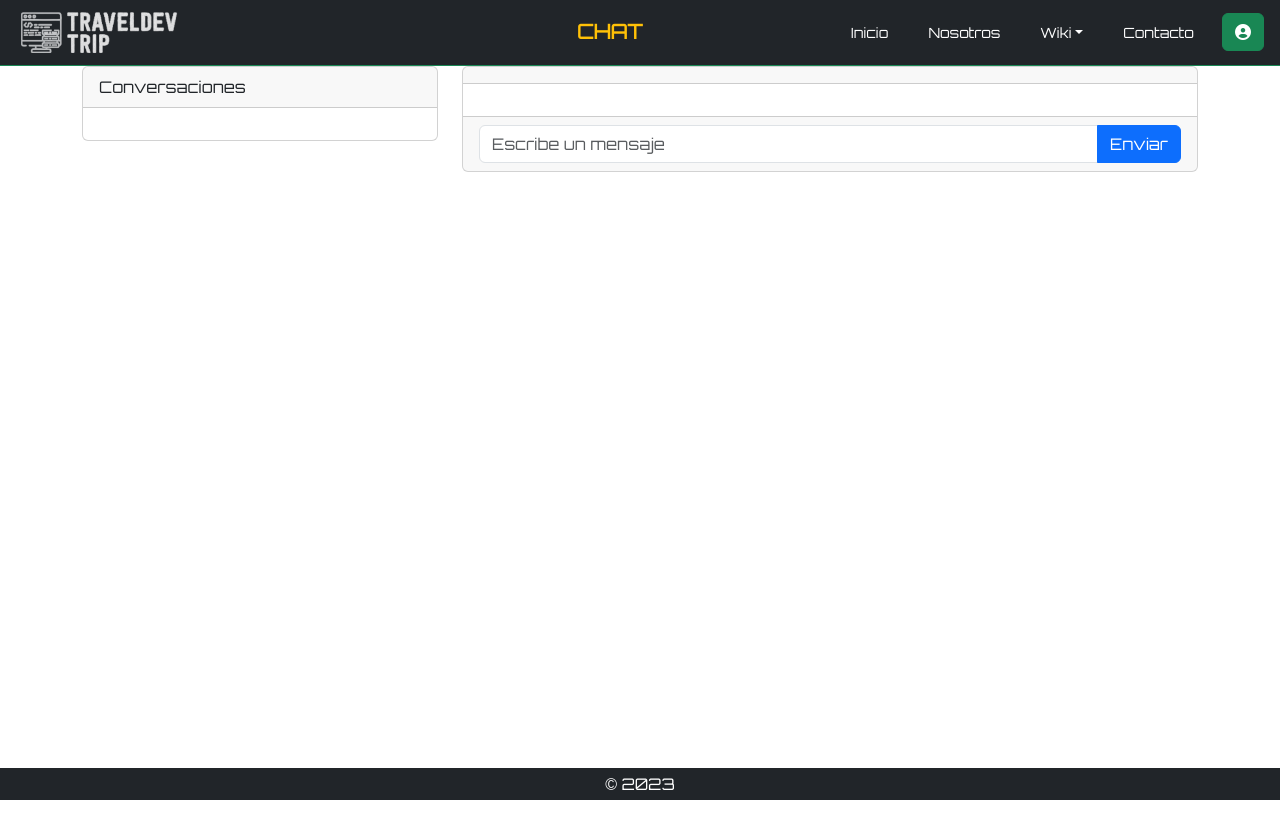
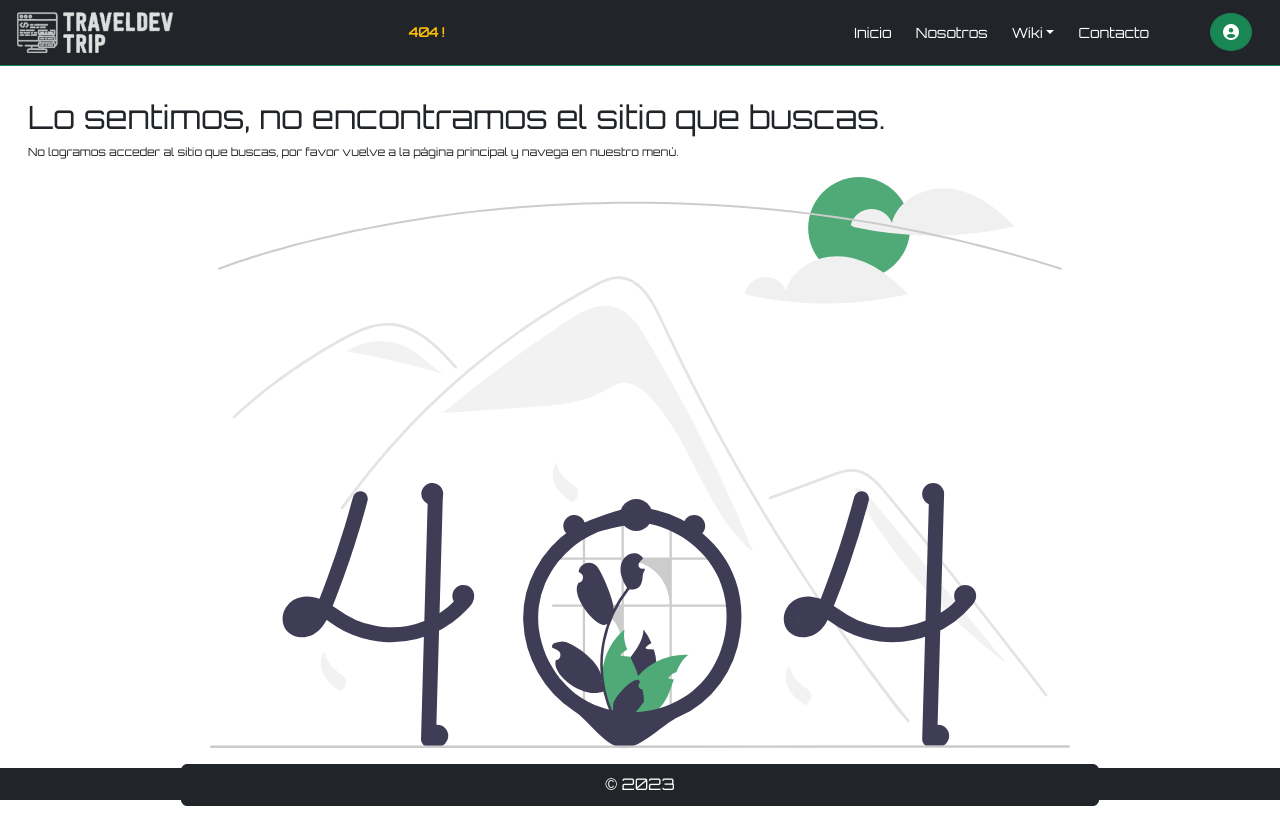
Before and after one commit to AncisDev/WS001, a Vue app: page /chat in a window 1280 px wide. Before the commit the page ends 800 px from the top, so only its background shows below. Built offline with nearby package versions, Linux system fonts and the light colour scheme.

Commit message:
implementacion de vista panel de usuario

```diff
--- a/src/App.vue
+++ b/src/App.vue
@@ -1,6 +1,6 @@
 <template>
   <div>
-    <Loading v-show="this.$store.state.load"></Loading>
+    <Loading v-show="this.$store.state.load" :titulo="tituloWeb"></Loading>
     <Header></Header>
     <router-view :titulo="tituloWeb"/>
     <footer class="position-fixed bottom-0 text-bg-dark text-center w-100 py-1 m-0">
--- a/src/components/Header.vue
+++ b/src/components/Header.vue
@@ -1,6 +1,6 @@
 <template>
-    <div class="w-100 bg-dark text-light border-bottom border-success d-flex justify-content-between align-items-center sticky-top border-bottom m-0 p-0">
-        <div class="w-100 w-md-25 px-1 p-0 m-0 text-start fs-1 ">
+    <div class="row bg-dark text-light border-bottom border-success d-flex justify-content-between align-items-center sticky-top border-bottom m-0 p-0">
+        <div class="col-5 col-md-2 p-0 m-0 text-start fs-1 ">
             <router-link :to="{name: 'Inicio'}"
             class="btn btn-outline-success btn-lg border-0 rounded-0 w-100 m-0 p-0 fs-2 text-start d-block"
             >
@@ -13,14 +13,17 @@
         </div>
 
         <!-- Nombre vista -->
-        <div ref="titleView" class="text-center text-warning fw-bold text-uppercase fs-5 w-100">{{$route.name}}</div>
+        <div ref="titleView"
+        class="col-4 text-center text-warning fw-bold text-uppercase"
+        style="font-size: .8rem;"
+        >{{$route.name}}</div>
 
         <nav
-        class="w-100 mw-md-25 m-0 d-none d-md-flex justify-content-end align-items-center"
+        class="col-5 m-0 d-none d-md-flex justify-content-end align-items-center"
         >
             <div v-for="r in rutas">
                 <button v-if="r.subRuta"
-                class="btn btn-sm btn-outline-success border-0 rounded-pill mx-1 py-2 px-3 dropdown-toggle mx-1 p-1"
+                class="btn btn-sm btn-outline-success border-0 rounded-pill mx-1 py-1 px-2 dropdown-toggle mx-1 p-1"
                 type="button"
                 data-bs-toggle="dropdown"
                 aria-expanded="false">
@@ -28,7 +31,7 @@
                 </button>
 
                 <button v-else v-on:click="insertarRuta(r.ruta)"
-                class="btn btn-sm btn-outline-success border-0 rounded-pill mx-1 py-2 px-3"
+                class="btn btn-sm btn-outline-success border-0 rounded-pill mx-1 py-1 px-2"
                 >
                     {{r.nombre}}
                 </button>
@@ -45,16 +48,22 @@
             </div>
         </nav>
 
+        <div class="col-3 col-md-1 d-flex justify-content-end">
+            <!-- boton y form login -->
             <loginModal></loginModal>
 
             <!-- Menu flotante -->
-        <div class="btn-group d-md-none w-25 mx-3">
+            <div class="btn-group d-md-none ms-2 me-1">
                 <!-- boton menu flotante -->
                 <button type="button"
-            class="btn btn-outline-success dropdown-toggle"
+                class="btn btn-outline-success dropdown rounded"
                 data-bs-toggle="dropdown"
                 aria-expanded="false"
-            ></button>
+                >
+                    <div id="iconBtnMenu">
+                        <i class="fa fa-caret-down" aria-hidden="true"></i>
+                    </div>
+                </button>
                 <ul class="dropdown-menu mt-3 border border-success bg-dark">
                     <li v-for="r in rutas">
                         <a class="btn btn-outline-success d-block rounded-0 border-0"
@@ -66,6 +75,7 @@
                         <hr class="dropdown-divider m-0 p-0"/>
                     </li>
                 </ul>
+            </div>
         </div>
     </div>
 </template>
@@ -127,4 +137,8 @@ nav a:active {
   color: #42b983;
   font-weight: bold;
 }
+button:focus > #iconBtnMenu{
+    transform: rotate(180deg);
+    transition: all 300ms ease-in-out;
+}
 </style>
--- a/src/components/LoginModal.vue
+++ b/src/components/LoginModal.vue
@@ -2,7 +2,7 @@
     <div class="loginModal">
         <div class="dropdown ms-2 me-md-3">
             <!-- Button trigger modal -->
-            <button type="button" class="btn btn-success" data-bs-toggle="dropdown" aria-expanded="false">
+            <button type="button" class="btn btn-success rounded-circle" data-bs-toggle="dropdown" aria-expanded="false">
                 <i class="fa fa-user-circle" aria-hidden="true"></i>
             </button>
 
@@ -45,8 +45,10 @@
                 <div v-else class="">
                     <div class="text-end">
                         <button @click="logout"
-                        class="btn btn-sm btn-dark rounded-circle border-0 m-0 px-2 py-1"
-                        >X</button>
+                        class="btn btn-sm btn-outline-danger border-0 rounded-circle border-0 m-0 px-2 py-1"
+                        >
+                            <i class="fa fa-power-off" aria-hidden="true"></i>
+                        </button>
                     </div>
 
                     <div class="text-warning text-center">
@@ -81,7 +83,7 @@ export default{
                 })
                 .then(()=>{
                     setTimeout(() => {
-                        this.$router.push("/");
+                        this.$router.push("/panel");
                         console.log("Sesion iniciada correctamente");
                         this.$store.state.load = false;
                     }, 3000);
--- a/src/router/index.js
+++ b/src/router/index.js
@@ -17,7 +17,7 @@ const routes = [
     component: () => import(/* webpackChunkName: "about" */ '../views/Productos.vue')
   },
   {
-    path: '/wiki',
+    path: '/anime',
     name: 'Wiki',
     component: () => import(/* webpackChunkName: "about" */ '../views/Wiki.vue')
   },
@@ -31,16 +31,27 @@ const routes = [
     name: 'Pokemon',
     component: () => import(/* webpackChunkName: "about" */ '../views/Pokemon.vue')
   },
+  // {
+  //   // vista por crear e implementar
+  //   path: '/chat',
+  //   name: 'Chat',
+  //   component: () => import(/* webpackChunkName: "about" */ '../views/x.vue')
+  // },
   {
     // vista por crear e implementar
-    path: '/chat',
-    name: 'Chat',
-    component: () => import(/* webpackChunkName: "about" */ '../views/Chat.vue')
+    path: '/panel',
+    name: 'Panel',
+    component: () => import(/* webpackChunkName: "about" */ '../views/UserPanel.vue')
   },
   {
     path: '/contacto',
     name: 'Contacto',
     component: () => import(/* webpackChunkName: "about" */ '../views/Contacto.vue')
+  },
+  {
+    path: '/:catchAll(.*)',
+    name: '404 !',
+    component: () => import(/* webpackChunkName: "about" */ '../views/404.vue')
   }
 ]
 
--- /dev/null
+++ b/src/views/404.vue
@@ -0,0 +1,21 @@
+<template>
+    <div class="notFound">
+        <div class="row p-0 m-3">
+            <div class="col-12 mt-3" style="font-size: .7rem;">
+                <h2>Lo sentimos, no encontramos el sitio que buscas.</h2>
+                <p>No logramos acceder al sitio que buscas, por favor vuelve a la página principal y navega en nuestro menú.</p>
+            </div>
+            <div class="col-12">
+                <img src="../assets/img/mySites/404/notFound_1.svg"
+                style="max-width: 80%;"
+                class="mx-auto d-block"
+                alt="">
+
+                <router-link @click="this.$store.state.load = true"
+                class="btn btn-dark d-block py-2 mx-auto my-3 w-75"
+                :to="{name: 'Inicio'}"
+                >Volver</router-link>
+            </div>
+        </div>
+    </div>
+</template>
--- a/src/views/Chat.vue
+++ b/src/views/Chat.vue
@@ -1,58 +1,5 @@
 <template>
     <div class="container">
-      <div class="row">
-        <div class="col-md-4">
-          <div class="card">
-            <div class="card-header">
-              Conversaciones
-            </div>
-            <div class="card-body">
-              <ul class="list-group">
-                <li
-                  v-for="conversation in conversations"
-                  :key="conversation.id"
-                  class="list-group-item"
-                  :class="{ active: conversation.id === selectedConversationId }"
-                  @click="selectConversation(conversation.id)"
-                >
-                  {{ conversation.name }}
-                </li>
-              </ul>
-            </div>
-          </div>
-        </div>
-        <div class="col-md-8">
-          <div class="card">
-            <div class="card-header">
-              {{ selectedConversationName }}
-            </div>
-            <div class="card-body">
-              <ul class="list-group">
-                <li
-                  v-for="message in messages"
-                  :key="message.id"
-                  class="list-group-item"
-                  :class="{ 'text-right': message.sender === currentUser.id }"
-                >
-                  {{ message.content }}
-                </li>
-              </ul>
-            </div>
-            <div class="card-footer">
-              <form @submit.prevent="sendMessage">
-                <div class="input-group">
-                  <input
-                    type="text"
-                    class="form-control"
-                    placeholder="Escribe un mensaje"
-                    v-model="newMessageContent"
-                  >
-                  <button type="submit" class="btn btn-primary">Enviar</button>
-                </div>
-              </form>
-            </div>
-          </div>
-        </div>
-      </div>
+
     </div>
   </template>
--- a/src/views/Nosotros.vue
+++ b/src/views/Nosotros.vue
@@ -10,9 +10,9 @@ export default{
   props:{
 
   },
-  data(){
+  data:()=>({
 
-  },
+  }),
   beforeMount(){
     this.$store.state.load = true;
   },
--- /dev/null
+++ b/src/views/UserPanel.vue
@@ -0,0 +1,76 @@
+<template>
+    <div class="userPanel" v-if="this.$store.state.user">
+        <div class="row m-0 p-0">
+            <div class="col-12 text-bg-dark m-0 p-0">
+                <div class="container py-3">
+                    <h1>Panel de usuario</h1>
+                    <span class="d-block text-end text-warning" style="font-size: .7rem;">{{ this.$store.state.user.email }}</span>
+                </div>
+            </div>
+        </div>
+
+        <div class="row m-0" v-for="item in this.$store.state.user.providerData">
+            <div class="col m-sm-2 p-3 bg-success-subtle rounded">
+                <h5 class="bg-dark text-warning rounded px-3 py-1">Informacion personal</h5>
+                <hr>
+                <div class="container p-2" style="font-size: .7rem;">
+                    <p>Nombre: {{ item.displayName }}</p>
+                    <p>Apellido:</p>
+                    <p>RUN:</p>
+                    <p>Dirección:</p>
+                </div>
+            </div>
+            <div class="col m-sm-2 p-3 bg-success-subtle rounded">
+                <h5 class="bg-dark text-warning rounded px-3 py-1">Datos de contacto</h5>
+                <hr>
+                <div class="container p-2" style="font-size: .7rem;">
+                    <p>Correo: {{ item.email }}</p>
+                    <p>Telefono: {{ item.phoneNumber }}</p>
+                    <p>Red Social:</p>
+                </div>
+            </div>
+        </div>
+        <hr>
+        <div class="row m-0">
+            <router-link
+            class="btn btn-outline-dark border-0 d-block w-50 mx-auto"
+            :to="{name: 'Inicio'}"
+            >Salir</router-link>
+        </div>
+    </div>
+    <div v-else class="position-absolute top-50 start-50 text-center translate-middle">
+        <h3 class="fw-bold">
+            <i class="fa fa-exclamation-triangle text-warning" aria-hidden="true"></i>
+            ¡Upss! Ha ocurrido un error.
+        </h3>
+        <h5>Actualizar sitio.</h5>
+        <router-link :to="{name: 'Inicio'}" @click="this.$store.state.load = true"
+        class="btn btn-sm btn-outline-danger rounded-circle"
+        >
+            <i class="fa fa-refresh" aria-hidden="true"></i>
+        </router-link>
+    </div>
+</template>
+
+<script>
+
+
+export default{
+    name: 'UserPanel',
+    props:{
+
+    },
+    methods:{
+
+    },
+}
+</script>
+
+<style scoped>
+hr{
+    border-color: rgb(33, 121, 33);
+}
+router-link{
+    transition: all 50ms ease-in-out;
+}
+</style>
```
Also changed, not shown: src/assets/img/mySites/404/notFound_1.svg (added). Lines whose indentation alone changed are shown as unchanged.
